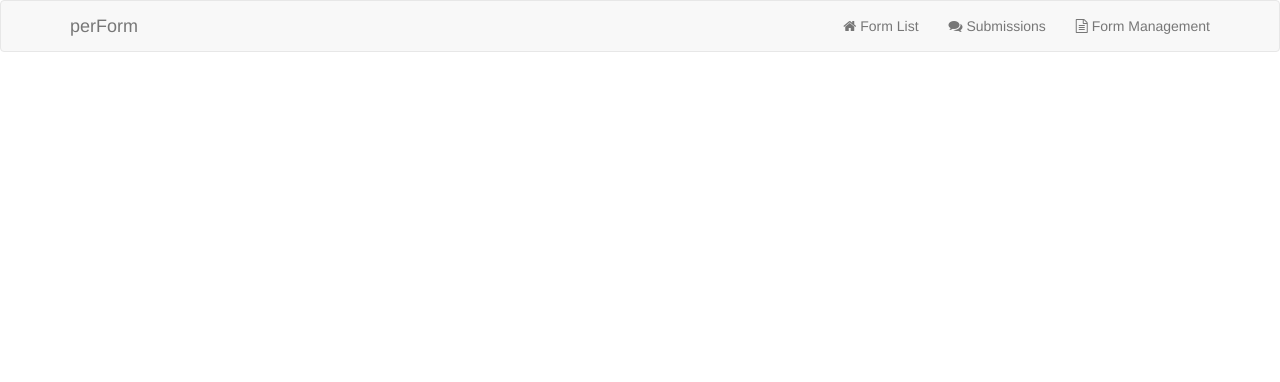
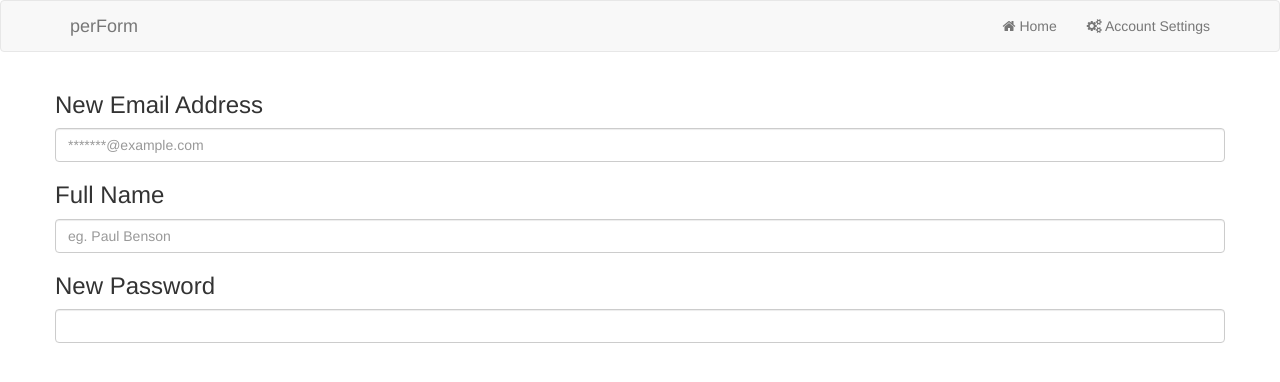
Before and after one commit to Technoash/sepformapp, a website: page static/index.html at #/accountsettings in a window 1280 px wide. Drawn offline with Linux system fonts and the light colour scheme.

Commit message:
Added account settings ui

```diff
--- a/static/index.html
+++ b/static/index.html
@@ -22,9 +22,8 @@
                 </div>
 
                 <ul class="nav navbar-nav navbar-right">
-                    <li><a href="#/"><i class="fa fa-home"></i> Form List</a></li>
-                    <li><a href="#submissions"><i class="fa fa-comments"></i> Submissions</a></li>
-                    <li><a href="#form/manage"><i class="fa fa-file-text-o"></i> Form Management</a></li>
+                    <li><a href="#/"><i class="fa fa-home"></i> Home</a></li>
+                    <li><a href="#/accountsettings"><i class="fa fa-cogs"></i> Account Settings</a></li>
                 </ul>
             </div>
             </nav>
--- /dev/null
+++ b/static/pages/accountsettings.html
@@ -0,0 +1,14 @@
+<div class="row homeRow">
+	<row>
+		<h3>New Email Address</h3>
+		<input type="text" class="form-control" placeholder="*******@example.com">
+	</row>
+	<row>
+		<h3>Full Name</h3>
+		<input type="text" class="form-control" placeholder="eg. Paul Benson">
+	</row>
+	<row>
+		<h3>New Password</h3>
+		<input type="text" class="form-control">
+	</row>
+</div>
--- a/static/site.js
+++ b/static/site.js
@@ -23,7 +23,11 @@ myApp.config(function($routeProvider) {
 	.when('/form/manage', {
 		templateUrl : 'pages/formManage.html',
 		controller  : 'FormManageController'
-	});
+	})
+	.when('/accountsettings', {
+		templateUrl : 'pages/accountsettings.html',
+		controller : 'AccountSettingsController'
+	})
 });
 
 myApp.controller('FormEditController', ['$scope', '$http', '$location', '$route', function($scope, $http, $location, $route) {
```
Also changed, not shown: server.js (+13 -0 lines).
